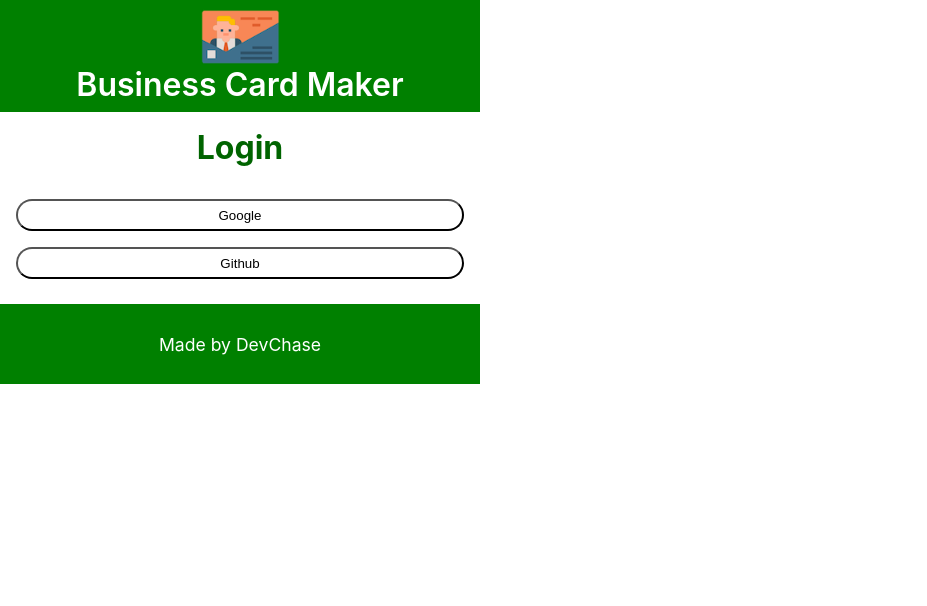
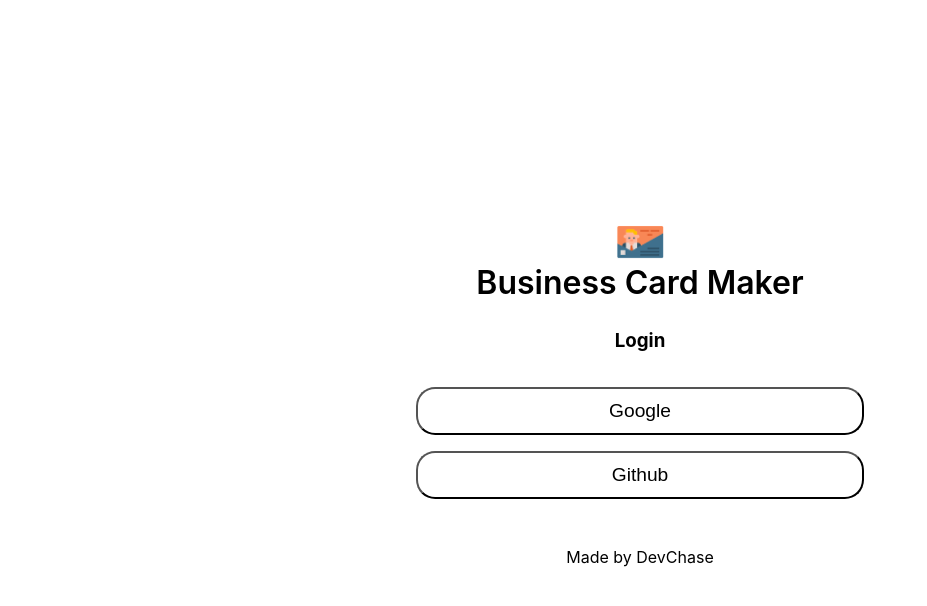
Before and after one commit to Chase0115/card-maker-clone, a React (Create React App) app: page / in a window 1280 px wide. Shown: the top 606 px of the page, without its empty margins (0-927 px from the left). Built offline with nearby package versions, Linux system fonts and the light colour scheme; no server answers.

Commit message:
add login and logout function

```diff
--- a/src/App.css
+++ /dev/null
@@ -1,38 +0,0 @@
-.App {
-  text-align: center;
-}
-
-.App-logo {
-  height: 40vmin;
-  pointer-events: none;
-}
-
-@media (prefers-reduced-motion: no-preference) {
-  .App-logo {
-    animation: App-logo-spin infinite 20s linear;
-  }
-}
-
-.App-header {
-  background-color: #282c34;
-  min-height: 100vh;
-  display: flex;
-  flex-direction: column;
-  align-items: center;
-  justify-content: center;
-  font-size: calc(10px + 2vmin);
-  color: white;
-}
-
-.App-link {
-  color: #61dafb;
-}
-
-@keyframes App-logo-spin {
-  from {
-    transform: rotate(0deg);
-  }
-  to {
-    transform: rotate(360deg);
-  }
-}
--- a/src/app.jsx
+++ b/src/app.jsx
@@ -1,9 +1,20 @@
 import React from 'react';
-import './app.css';
 import Login from './components/login/login';
+import styles from './app.module.css'
+import { BrowserRouter, Routes, Route } from 'react-router-dom';
+import Main from './components/main/main';
 
 function App({ authService }) {
-  return <Login authService={authService}/>;
+  return (
+  <div className={styles.app}>
+    <BrowserRouter>
+    <Routes>
+      <Route exact path="/" element={<Login authService={authService} />}/>
+      <Route path="/main" element={<Main authService={authService} />}/>
+    </Routes>
+    </BrowserRouter>
+  </div>
+  );
 };
 
 export default App;
--- /dev/null
+++ b/src/app.module.css
@@ -0,0 +1,14 @@
+@value makerGrey from './common/colors.css';
+
+* {
+  box-sizing: border-box;
+}
+
+.app {
+  width: 100%;
+  height: 100vh;
+  display: flex;
+  justify-content: center;
+  align-items: center;
+  background-color: makerGrey;
+}
--- a/src/components/footer/footer.module.css
+++ b/src/components/footer/footer.module.css
@@ -1,14 +1,12 @@
+@value makerGreen, makerWhite from '../../common/colors.css';
+
+
 .footer {
-  display: flex;
-  justify-content: center;
-  align-items: center;
-  width: 30rem;
-  height: 5rem;
-  background-color: green;
+  text-align: center;
+  width: 100%;
+  background-color: makerGreen;
 }
 
 .author {
-  margin: 0;
-  font-size: 1.1rem;
-  color: white;
+  color: makerWhite;
 }
--- a/src/components/header/header.jsx
+++ b/src/components/header/header.jsx
@@ -1,12 +1,13 @@
 import React from 'react';
 import styles from './header.module.css'
 
-const Header = (props) => {
+const Header = ({onLogout}) => {
   return (
-    <div className={styles.header}>
+    <header className={styles.header}>
+      {onLogout && (<button className={styles.logout} onClick={onLogout}>Logout</button>)}
       <img className={styles.logo} src="./images/logo.png" alt="Logo image" />
       <p className={styles.title}>Business Card Maker</p>
-    </div>
+    </header>
   )
 }
 
--- a/src/components/header/header.module.css
+++ b/src/components/header/header.module.css
@@ -1,22 +1,33 @@
-
+@value makerGreen, makerWhite, makerBlack from '../../common/colors.css';
 
 .header {
-  display: flex;
-  flex-flow: column;
-  align-items: center;
-  justify-content: center;
-  width: 30rem;
-  height: 7rem;
-  background-color: green;
+  text-align: center;
+  width: 100%;
+  padding: 0.5em;
+  background-color: makerGreen;
+  position: relative;
 }
 
 .logo {
-  width: 5rem;
+  width: 3em;
 }
 
 .title {
   margin: 0;
   font-weight: 600;
-  color: white;
+  color: makerWhite;
   font-size: 2rem;
 }
+
+.logout {
+  position: absolute;
+  right: 3em;
+  top: 1em;
+  padding: 0.8em;
+  border-radius: 20%;
+  background-color: makerBlack;
+  color: makerWhite;
+  outline: 0;
+  border: 0;
+  cursor: pointer;
+}
--- a/src/components/login/login.jsx
+++ b/src/components/login/login.jsx
@@ -1,21 +1,42 @@
-import React from 'react';
+import React, { useEffect } from 'react';
 import Header from '../header/header';
 import Footer from '../footer/footer';
 import styles from './login.module.css'
+import { useNavigate } from "react-router-dom";
 
 const Login = ({ authService }) => {
+  const navigate = useNavigate();
+
+  const goToMain = (userId) => {
+    navigate('/main', {state:{id:userId}})
+    };
+
+
   const onLogin = (event) => {
-    authService.login(event.currentTarget.textContent)
-    .then(console.log);
+    authService
+    .login(event.currentTarget.textContent)
+    .then(data => goToMain(data.user.uid));
   }
+
+  useEffect(() => {
+    authService
+    .onAuthChange(user => {
+      user && goToMain(user.uid);
+    });
+  })
+
   return (
     <section className={styles.login}>
       <Header/>
-        <section className={styles.body}>
-          <h1 className={styles.title}>Login</h1>
+        <section>
+          <h1>Login</h1>
           <ul className={styles.list}>
-            <li><button className={styles.button} onClick={onLogin}>Google</button></li>
-            <li><button className={styles.button} onClick={onLogin}>Github</button></li>
+            <li className={styles.list}>
+              <button className={styles.button} onClick={onLogin}>Google</button>
+            </li>
+            <li className={styles.list}>
+              <button className={styles.button} onClick={onLogin}>Github</button>
+            </li>
           </ul>
         </section>
       <Footer/>
--- a/src/components/login/login.module.css
+++ b/src/components/login/login.module.css
@@ -1,35 +1,39 @@
+@value makerGreen, makerLightPink, makerWhite from '../../common/colors.css';
+
 
 .login {
-  width: 30rem;
-  left: 50%;
-  top: 50%;
-}
-
-.body {
+  width: 30em;
   display: flex;
   flex-flow: column;
   align-items: center;
-  height: 12rem;
-  color: darkgreen;
-}
-
-.title {
-  font-size: 2rem;
-  margin: 1rem ;
+  text-align: center;
+  justify-content: center;
+  background-color: makerWhite;
 }
 
 .list {
+  width: 100%;
+  display: flex;
+  flex-direction: column;
   list-style: none;
-  padding: 0;
+  padding: 0.5rem;
+}
+
+.item {
+  margin-bottom: 0.5em;
 }
 
 .button {
   width: 28rem;
-  height: 2rem;
-  border: 1 solid green;
-  border-radius: 20px;
-  padding: 0;
-  margin-bottom: 1rem;
-  background-color: white;
+  height: 2.5em;
+  font-size: 1.2rem;
+  border: 0.2rem solid makerGreen;
+  border-radius: 1.2rem;
+  outline: 0;
+  background-color: transparent;
   cursor: pointer;
 }
+
+.button:hover {
+  background-color: makerLightPink;
+}
--- /dev/null
+++ b/src/components/main/main.jsx
@@ -0,0 +1,29 @@
+import React, { useEffect } from 'react';
+import Footer from '../footer/footer';
+import Header from '../header/header';
+import styles from './main.module.css'
+import { useNavigate } from 'react-router-dom';
+
+const Main = ({ authService }) => {
+  const navigate = useNavigate();
+
+  const onLogout = () => {
+    authService.logout();
+  };
+
+  useEffect(() => {
+    authService.onAuthChange(user => {
+      if(!user) {
+        navigate('/');
+      }
+    })
+  })
+
+  return (
+    <section className={styles.main}>
+      <Header onLogout={onLogout}/>
+      <Footer />
+    </section>
+  )
+}
+export default Main;
--- /dev/null
+++ b/src/components/main/main.module.css
@@ -0,0 +1 @@
+@value makerWhite from '../../common/colors.css'
--- a/src/index.js
+++ b/src/index.js
@@ -11,7 +11,7 @@ const root = ReactDOM.createRoot(
   document.getElementById("root")
 );
 root.render(
-  <>
+  <React.StrictMode>
   <App authService={authService}/>
-  </>
+  </React.StrictMode>
 )
--- a/src/service/auth_service.js
+++ b/src/service/auth_service.js
@@ -2,10 +2,21 @@ import firebase from 'firebase'
 import firebaseApp from './firebase';
 
 class AuthService {
+
   login(providerName) {
     const authProvider = new firebase.auth[`${providerName}AuthProvider`]
     return firebase.auth().signInWithPopup(authProvider);
   }
+
+  logout() {
+    firebase.auth().signOut();
+  }
+
+  onAuthChange(onUserChanged) {
+    firebase.auth().onAuthStateChanged(user => {
+      onUserChanged(user);
+    })
+  }
 }
 
 export default AuthService;
```
